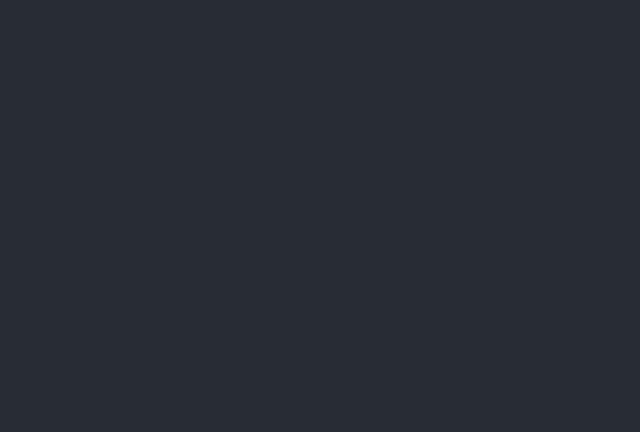
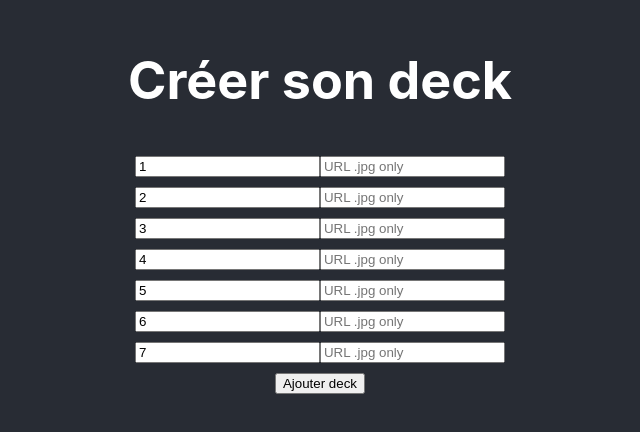
Before and after one commit to T-Vinhphat/battlecards-frontend, a React (Create React App) app: page /create in a window 1280 px wide. Before the commit this address had no page. Shown: the part 196-628 px from the top of the page, without its empty margins (320-960 px from the left). Built offline with nearby package versions, Linux system fonts and the light colour scheme.

Commit message:
change card css templates

```diff
--- a/src/App.js
+++ b/src/App.js
@@ -2,6 +2,7 @@ import "./App.css";
 import { Route, Routes, BrowserRouter as Router } from "react-router-dom";
 import Profil from "./views/Profil/profil";
 import DisplayPage from "./views/Cards/Display";
+import CreateDeck from "./views/Cards/Form";
 
 function App() {
   return (
@@ -11,6 +12,7 @@ function App() {
           <Routes>
             <Route path="/profil/:id" element={<Profil />} />
             <Route path="/cards" element={<DisplayPage />} />
+            <Route path="/create" element={<CreateDeck />} />
           </Routes>
         </Router>
       </header>
--- a/src/components/Card.css
+++ b/src/components/Card.css
@@ -1,8 +1,14 @@
 .card {
-  background-color: rgb(226, 177, 15);
+  /* background-color: rgb(226, 177, 15); */
+  background: linear-gradient(
+    to bottom left,
+    rgb(226, 177, 15),
+    rgb(221, 250, 255),
+    rgb(226, 177, 15)
+  );
   border-radius: 5%;
-  border: solid #bdbdbd;
-  border-width: 3px;
+  border: solid #e9e9e9;
+  border-width: 8px;
 }
 
 .picture {
--- a/src/views/Cards/Display.js
+++ b/src/views/Cards/Display.js
@@ -1,19 +1,6 @@
 import { Card } from "../../components/Card";
 import { useState, useEffect } from "react";
 import "./Display.css";
-
-const fakeList = [
-  {
-    imgSrc:
-      "https://static.hitek.fr/img/actualite/ill_m/677768601/2438690.jpeg",
-    cardPower: "5",
-  },
-  {
-    imgSrc:
-      "https://static.wikia.nocookie.net/heroes-fr/images/e/e3/King_OPM.webp/revision/latest/top-crop/width/360/height/450?cb=20210408080725&path-prefix=fr",
-    cardPower: "9",
-  },
-];
 
 function DisplayPage() {
   const [list, setList] = useState([]);
--- /dev/null
+++ b/src/views/Cards/Form.js
@@ -0,0 +1,42 @@
+function CreateDeck() {
+  return (
+    <div>
+      <header>
+        <h1>Créer son deck</h1>
+      </header>
+      <form action="" method="POST">
+        <div>
+          <input value={1}></input>
+          <input placeholder="URL .jpg only"></input>
+        </div>
+        <div>
+          <input value={2}></input>
+          <input placeholder="URL .jpg only"></input>
+        </div>
+        <div>
+          <input value={3}></input>
+          <input placeholder="URL .jpg only"></input>
+        </div>
+        <div>
+          <input value={4}></input>
+          <input placeholder="URL .jpg only"></input>
+        </div>
+        <div>
+          <input value={5}></input>
+          <input placeholder="URL .jpg only"></input>
+        </div>
+        <div>
+          <input value={6}></input>
+          <input placeholder="URL .jpg only"></input>
+        </div>
+        <div>
+          <input value={7}></input>
+          <input placeholder="URL .jpg only"></input>
+        </div>
+        <button>Ajouter deck</button>
+      </form>
+    </div>
+  );
+}
+
+export default CreateDeck;
```
